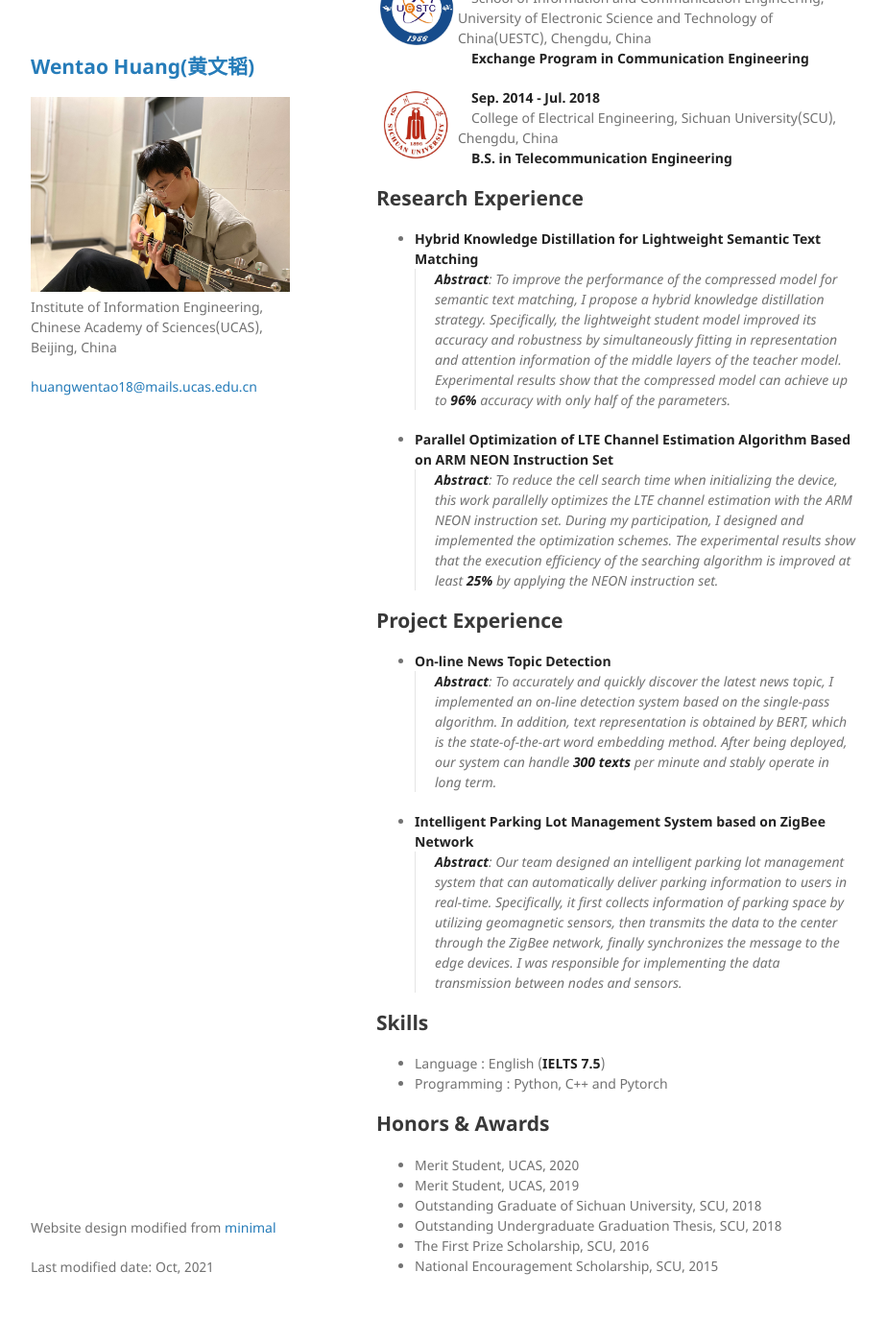
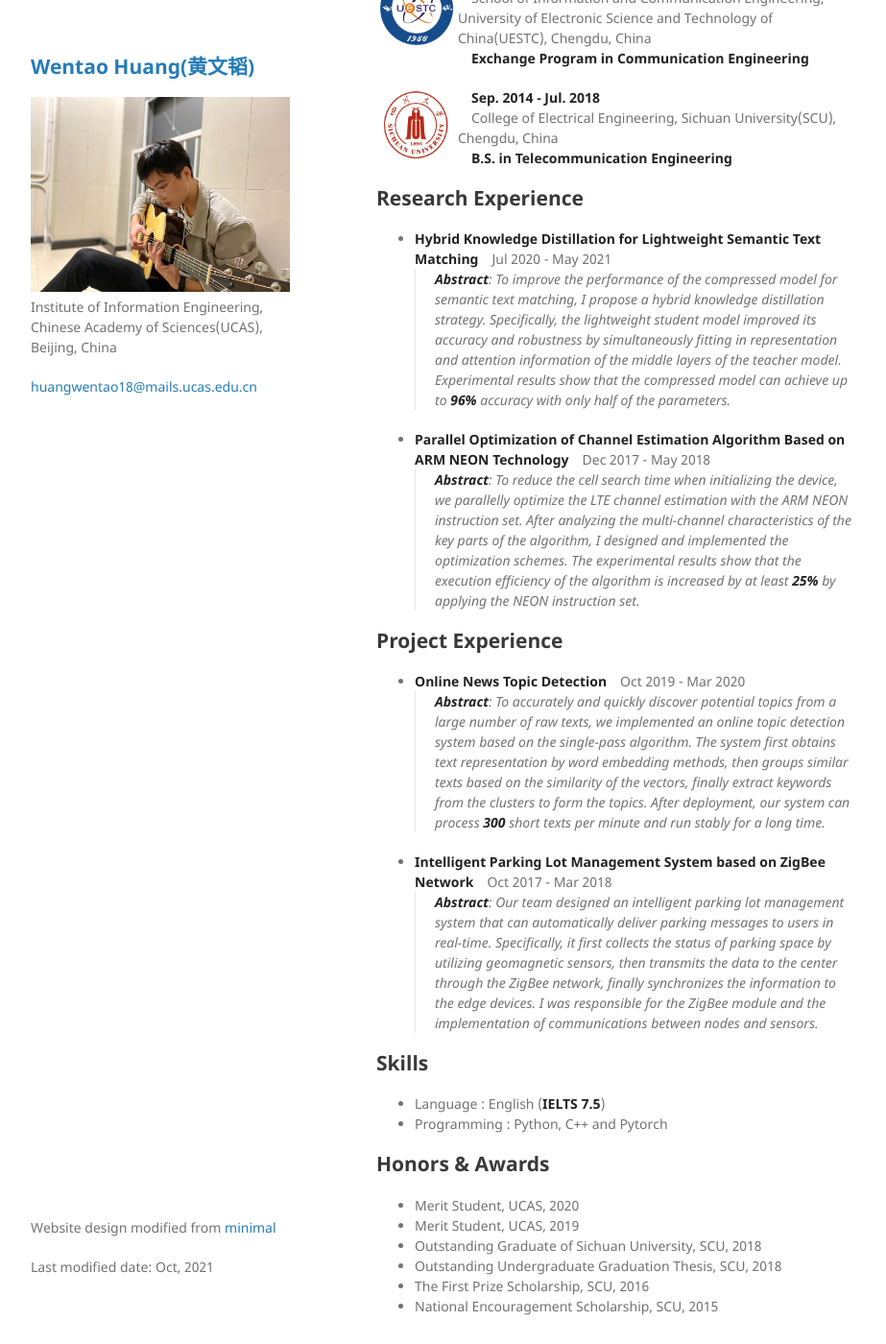
Before and after one commit to winston52/winston52.github.io, a Jekyll site: the page built from index.md, in a window 1280 px wide and 1400 px high, scrolled down 365 px. Shown: the whole window at 96% size, without its empty margins (178-1101 px from the left). Built offline with Jekyll 4.4.1, drawn with Linux system fonts in a browser that asks for light colours; our own code applies the rules of GitHub Pages for plain Markdown files.

Commit message:
Update index.md

```diff
--- a/index.md
+++ b/index.md
@@ -25,20 +25,19 @@ Hi, I have received my master's degree from Institute of Information Engineering
 
 ## Research Experience
 
-* **Hybrid Knowledge Distillation for Lightweight Semantic Text Matching**
+* **Hybrid Knowledge Distillation for Lightweight Semantic Text Matching**&emsp;Jul 2020 - May 2021
 > **Abstract**: To improve the performance of the compressed model for semantic text matching, I propose a hybrid knowledge distillation strategy. Specifically, the lightweight student model improved its accuracy and robustness by simultaneously fitting in representation and attention information of the middle layers of the teacher model. Experimental results show that the compressed model can achieve up to **96%** accuracy with only half of the parameters.
 
-* **Parallel Optimization of LTE Channel Estimation Algorithm Based on ARM NEON
-Instruction Set**
->  **Abstract**: To reduce the cell search time when initializing the device, this work parallelly optimizes the LTE channel estimation with the ARM NEON instruction set. During my participation, I designed and implemented the optimization schemes. The experimental results show that the execution efficiency of the searching algorithm is improved at least **25%** by applying the NEON instruction set.
+* **Parallel Optimization of Channel Estimation Algorithm Based on ARM NEON Technology**&emsp;Dec 2017 - May 2018
+>  **Abstract**: To reduce the cell search time when initializing the device, we parallelly optimize the LTE channel estimation with the ARM NEON instruction set. After analyzing the multi-channel characteristics of the key parts of the algorithm, I designed and implemented the optimization schemes. The experimental results show that the execution efficiency of the algorithm is increased by at least **25%** by applying the NEON instruction set.
 
 ## Project Experience
 
-* **On-line News Topic Detection**
-> **Abstract**: To accurately and quickly discover the latest news topic, I implemented an on-line detection system based on the single-pass algorithm. In addition, text representation is obtained by BERT, which is the state-of-the-art word embedding method. After being deployed, our system can handle **300 texts** per minute and stably operate in long term.
+* **Online News Topic Detection**&emsp;Oct 2019 - Mar 2020
+> **Abstract**: To accurately and quickly discover potential topics from a large number of raw texts, we implemented an online topic detection system based on the single-pass algorithm. The system first obtains text representation by word embedding methods, then groups similar texts based on the similarity of the vectors, finally extract keywords from the clusters to form the topics. After deployment, our system can process **300** short texts per minute and run stably for a long time.
 
-* **Intelligent Parking Lot Management System based on ZigBee Network**
-> **Abstract**: Our team designed an intelligent parking lot management system that can automatically deliver parking information to users in real-time. Specifically, it first collects information of parking space by utilizing geomagnetic sensors, then transmits the data to the center through the ZigBee network, finally synchronizes the message to the edge devices. I was responsible for implementing the data transmission between nodes and sensors.
+* **Intelligent Parking Lot Management System based on ZigBee Network**&emsp;Oct 2017 - Mar 2018
+> **Abstract**: Our team designed an intelligent parking lot management system that can automatically deliver parking messages to users in real-time. Specifically, it first collects the status of parking space by utilizing geomagnetic sensors, then transmits the data to the center through the ZigBee network, finally synchronizes the information to the edge devices. I was responsible for the ZigBee module and the implementation of communications between nodes and sensors.
 
 ## Skills
 * Language : English (**IELTS 7.5**)
```
